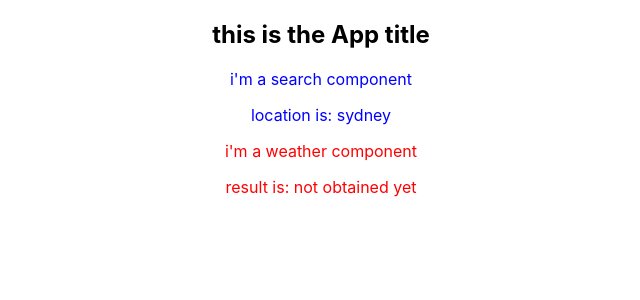
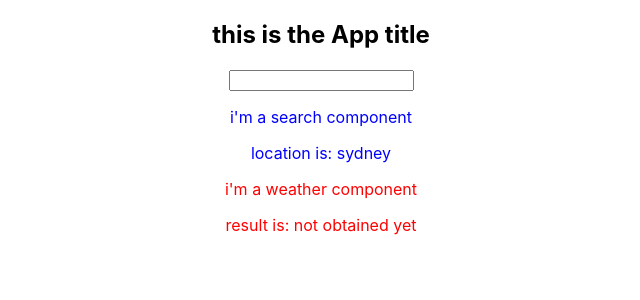
Before and after one commit to Ledwos/WeatherApp, a React (Create React App) app in the folder ws-client/: page / in a window 1280 px wide. Shown: the top 300 px of the page, without its empty margins (319-959 px from the left). Built offline with nearby package versions, Linux system fonts and the light colour scheme.

Commit message:
change state of parent component

```diff
--- a/ws-client/src/App.js
+++ b/ws-client/src/App.js
@@ -12,11 +12,15 @@ class App extends React.Component {
     }
   }
 
+  locUpdate(loc) {
+    this.setState({location: loc});
+  }
+
   render() {
     return (
       <div className='App'>
         <h2>this is the App title</h2>
-        <Search location={this.state.location} />
+        <Search location={this.state.location} locUpdate={this.locUpdate.bind(this)} />
         <Weather result={this.state.result} />
       </div>
     )
--- a/ws-client/src/components/Search.js
+++ b/ws-client/src/components/Search.js
@@ -2,8 +2,16 @@ import React from 'react';
 import './Search.css';
 
 function Search(props) {
+
+    function handleChange(event) {
+        event.preventDefault();
+        var loc = event.target.value;
+        props.locUpdate(loc);
+    }
+
     return (
         <div id='SearchDiv'>
+            <input id='searchBar' type='text' onChange={handleChange}></input>
             <p>i'm a search component</p>
             <p>location is: {props.location}</p>
         </div>
```
